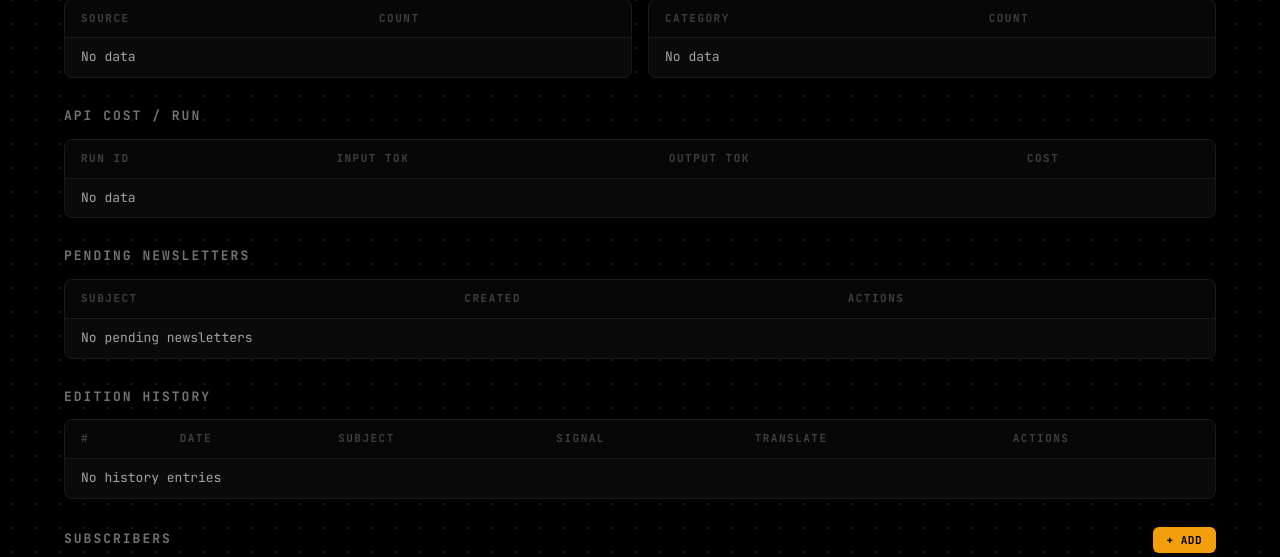
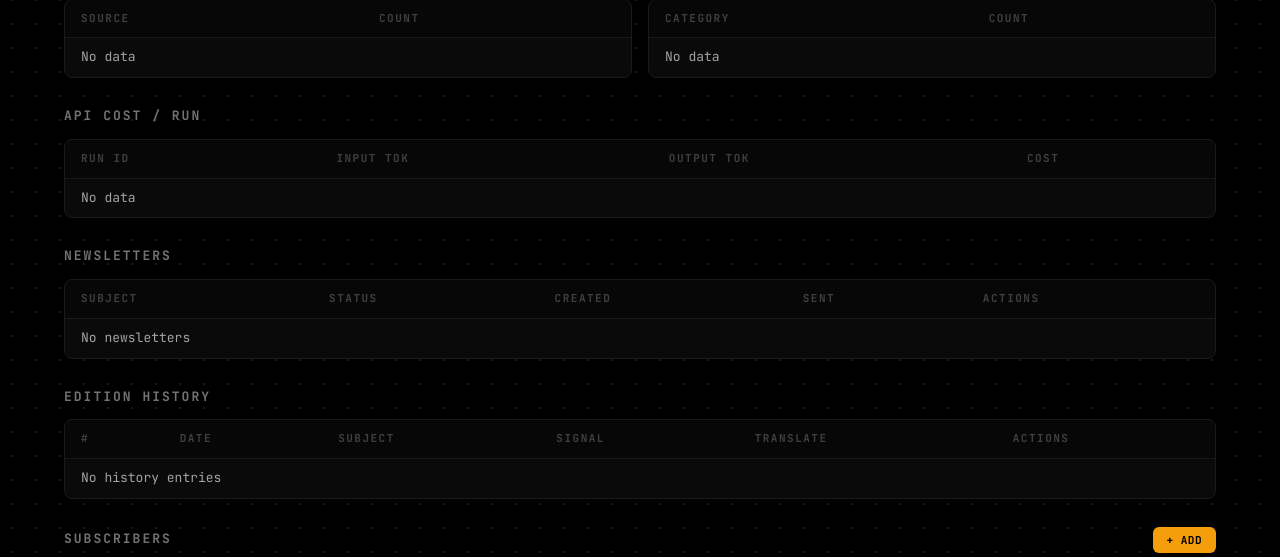
Before and after one commit to iestebanmarina/ai-newsletter-agent, a FastAPI app: page /dashboard in a window 1280 px wide. Shown: the part 396-953 px from the top of the page. Run offline with FastAPI, Linux system fonts and the light colour scheme; data that the repository does not hold is empty.

Commit message:
Fix double newsletter send with stale protection, pipeline lock, and dashboard visibility
Prevent accidental double sends by adding a 7-day staleness check on pending
newsletters, a threading lock to block concurrent pipeline executions, and
pipeline_run tracking for send-pending mode. Dashboard now shows both pending
and sent newsletters with status badges and appropriate actions.

Co-Authored-By: Claude Opus 4.6 <noreply@anthropic.com>

```diff
--- a/src/newsletter/db.py
+++ b/src/newsletter/db.py
@@ -611,17 +611,29 @@ def get_linkedin_post(db_path: str, newsletter_id: str) -> str | None:
     return row["linkedin_post"]
 
 
-def get_pending_newsletters(db_path: str, limit: int = 10) -> list[dict]:
-    """Get pending newsletters (without html_content for performance)."""
+def get_pending_newsletters(db_path: str, limit: int = 10, include_sent: bool = False) -> list[dict]:
+    """Get newsletters from pending_newsletters table (without html_content for performance).
+
+    If include_sent is True, returns both pending and sent entries.
+    """
     conn = get_connection(db_path)
-    rows = conn.execute(
-        """SELECT id, subject, created_at, status
-           FROM pending_newsletters
-           WHERE status = 'pending'
-           ORDER BY created_at DESC
-           LIMIT ?""",
-        (limit,),
-    ).fetchall()
+    if include_sent:
+        rows = conn.execute(
+            """SELECT id, subject, created_at, status, sent_at
+               FROM pending_newsletters
+               ORDER BY created_at DESC
+               LIMIT ?""",
+            (limit,),
+        ).fetchall()
+    else:
+        rows = conn.execute(
+            """SELECT id, subject, created_at, status, sent_at
+               FROM pending_newsletters
+               WHERE status = 'pending'
+               ORDER BY created_at DESC
+               LIMIT ?""",
+            (limit,),
+        ).fetchall()
     conn.close()
     return [dict(r) for r in rows]
 
--- a/src/newsletter/templates/dashboard.html
+++ b/src/newsletter/templates/dashboard.html
@@ -521,13 +521,13 @@
     </div>
   </div>
 
-  <!-- Pending newsletters -->
+  <!-- Newsletters (pending + sent) -->
   <div class="section">
-    <h2>Pending Newsletters</h2>
+    <h2>Newsletters</h2>
     <div class="table-wrap">
       <table>
-        <thead><tr><th>Subject</th><th>Created</th><th>Actions</th></tr></thead>
-        <tbody id="tablePending"><tr><td colspan="3">Loading...</td></tr></tbody>
+        <thead><tr><th>Subject</th><th>Status</th><th>Created</th><th>Sent</th><th>Actions</th></tr></thead>
+        <tbody id="tablePending"><tr><td colspan="5">Loading...</td></tr></tbody>
       </table>
     </div>
   </div>
@@ -897,16 +897,27 @@
     if (!data) return;
     var html = '';
     (data || []).forEach(function(r) {
+      var isPending = r.status === 'pending';
+      var statusBadge = isPending
+        ? '<span style="color:#f59e0b;font-weight:600;">pending</span>'
+        : '<span style="color:#34d399;font-weight:600;">sent</span>';
+      var actions = '<a href="/newsletter/' + encodeURIComponent(r.id) + '" target="_blank" style="color:#f59e0b;text-decoration:none;">View</a>'
+        + ' &middot; <a href="#" onclick="viewLinkedIn(\'' + esc(r.id) + '\');return false;" style="color:#60a5fa;text-decoration:none;">LinkedIn</a>';
+      if (isPending) {
+        actions += ' &middot; <a href="#" onclick="editPending(\'' + esc(r.id) + '\');return false;" style="color:#34d399;text-decoration:none;">Edit</a>'
+          + ' &middot; <a href="#" onclick="deletePending(\'' + esc(r.id) + '\');return false;" style="color:#f87171;text-decoration:none;">Delete</a>';
+      } else {
+        actions += ' &middot; <a href="#" onclick="requeueNewsletter(\'' + esc(r.id) + '\');return false;" style="color:#a78bfa;text-decoration:none;">Requeue</a>';
+      }
       html += '<tr>'
         + '<td>' + esc(r.subject) + '</td>'
+        + '<td>' + statusBadge + '</td>'
         + '<td>' + fmtDate(r.created_at) + '</td>'
-        + '<td><a href="/newsletter/' + encodeURIComponent(r.id) + '" target="_blank" style="color:#f59e0b;text-decoration:none;">View</a>'
-        + ' &middot; <a href="#" onclick="viewLinkedIn(\'' + esc(r.id) + '\');return false;" style="color:#60a5fa;text-decoration:none;">LinkedIn</a>'
-        + ' &middot; <a href="#" onclick="editPending(\'' + esc(r.id) + '\');return false;" style="color:#34d399;text-decoration:none;">Edit</a>'
-        + ' &middot; <a href="#" onclick="deletePending(\'' + esc(r.id) + '\');return false;" style="color:#f87171;text-decoration:none;">Delete</a></td>'
+        + '<td>' + (r.sent_at ? fmtDate(r.sent_at) : '—') + '</td>'
+        + '<td>' + actions + '</td>'
         + '</tr>';
     });
-    $('tablePending').innerHTML = html || '<tr><td colspan="3">No pending newsletters</td></tr>';
+    $('tablePending').innerHTML = html || '<tr><td colspan="5">No newsletters</td></tr>';
   }
 
   async function loadPipelineRuns() {
@@ -1130,6 +1141,22 @@
     }
   };
 
+  window.requeueNewsletter = async function(id) {
+    if (!confirm('Move this newsletter back to pending?')) return;
+    try {
+      var res = await fetch('/api/dashboard/pending-newsletters/' + encodeURIComponent(id) + '/requeue', {method: 'POST'});
+      var data = await res.json();
+      if (res.ok) {
+        showToast('Newsletter moved back to pending');
+        loadPending();
+      } else {
+        showToast(data.message || 'Failed to requeue');
+      }
+    } catch(e) {
+      showToast('Error requeuing newsletter');
+    }
+  };
+
   window.editPending = function(id) {
     $('editId').value = id;
     $('editEdition').value = '';
--- a/src/newsletter/web.py
+++ b/src/newsletter/web.py
@@ -443,7 +443,7 @@ async def api_pending_newsletters(dashboard_token: str | None = Cookie(default=N
     err = _require_auth(dashboard_token)
     if err:
         return err
-    return get_pending_newsletters(settings.database_path)
+    return get_pending_newsletters(settings.database_path, include_sent=True)
 
 
 @app.delete("/api/dashboard/pending-newsletters/{newsletter_id}")
```
Also changed, not shown: src/newsletter/main.py (+87 -26 lines).
